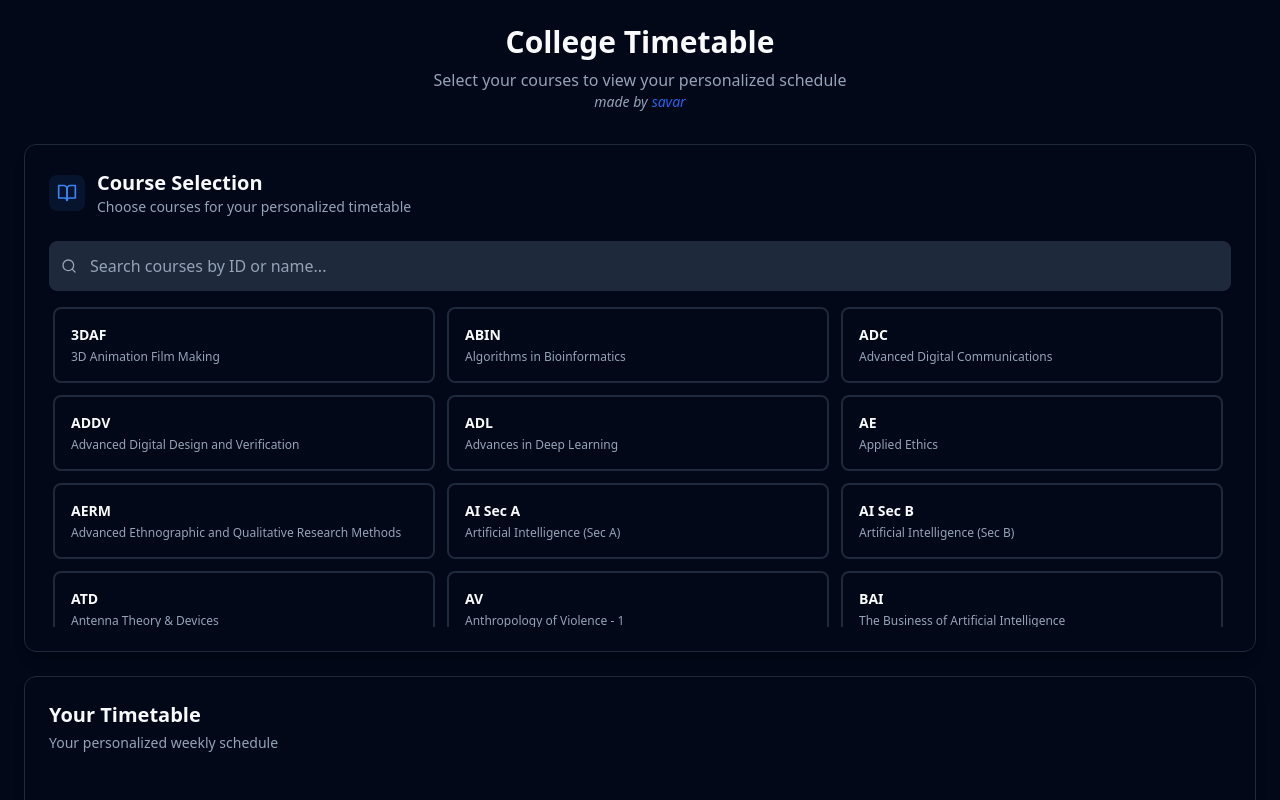
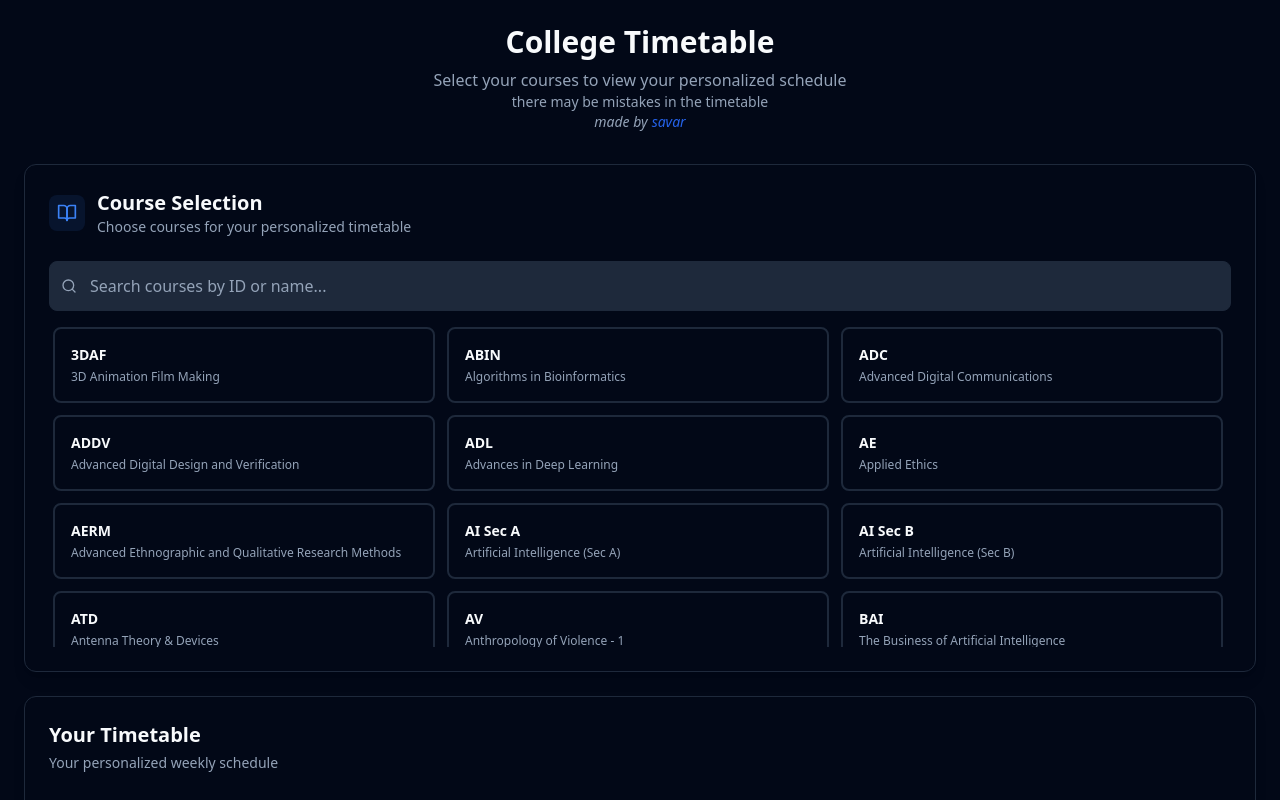
Before and after one commit to savarbhasin/college-timetable, a Next.js app: page / in a window 1280 px wide. Shown: the top 800 px of the page. Built offline with nearby package versions, Linux system fonts and the light colour scheme.

Commit message:
add: label

```diff
--- a/app/page.tsx
+++ b/app/page.tsx
@@ -11,6 +11,7 @@ export default function Home() {
       <div className="text-center mb-8">
         <h1 className="text-3xl font-bold text-foreground mb-2">College Timetable</h1>
         <p className="text-muted-foreground">Select your courses to view your personalized schedule</p>
+        <p className="text-muted-foreground text-sm">there may be mistakes in the timetable</p>
         <p className="text-muted-foreground text-sm italic">
           made by
           <a href="https://github.com/savarbhasin" className="text-blue-600 hover:underline ml-1">
```
